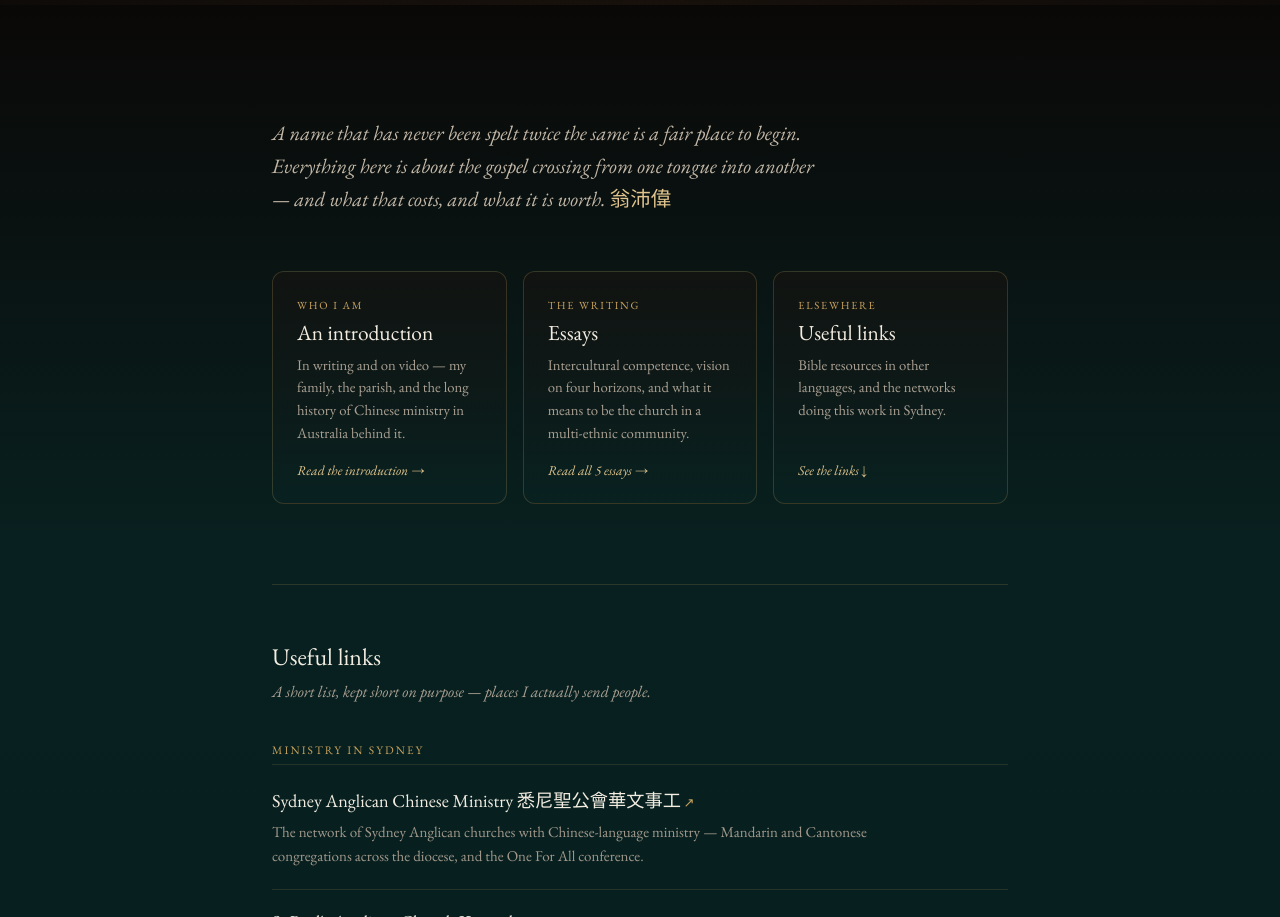
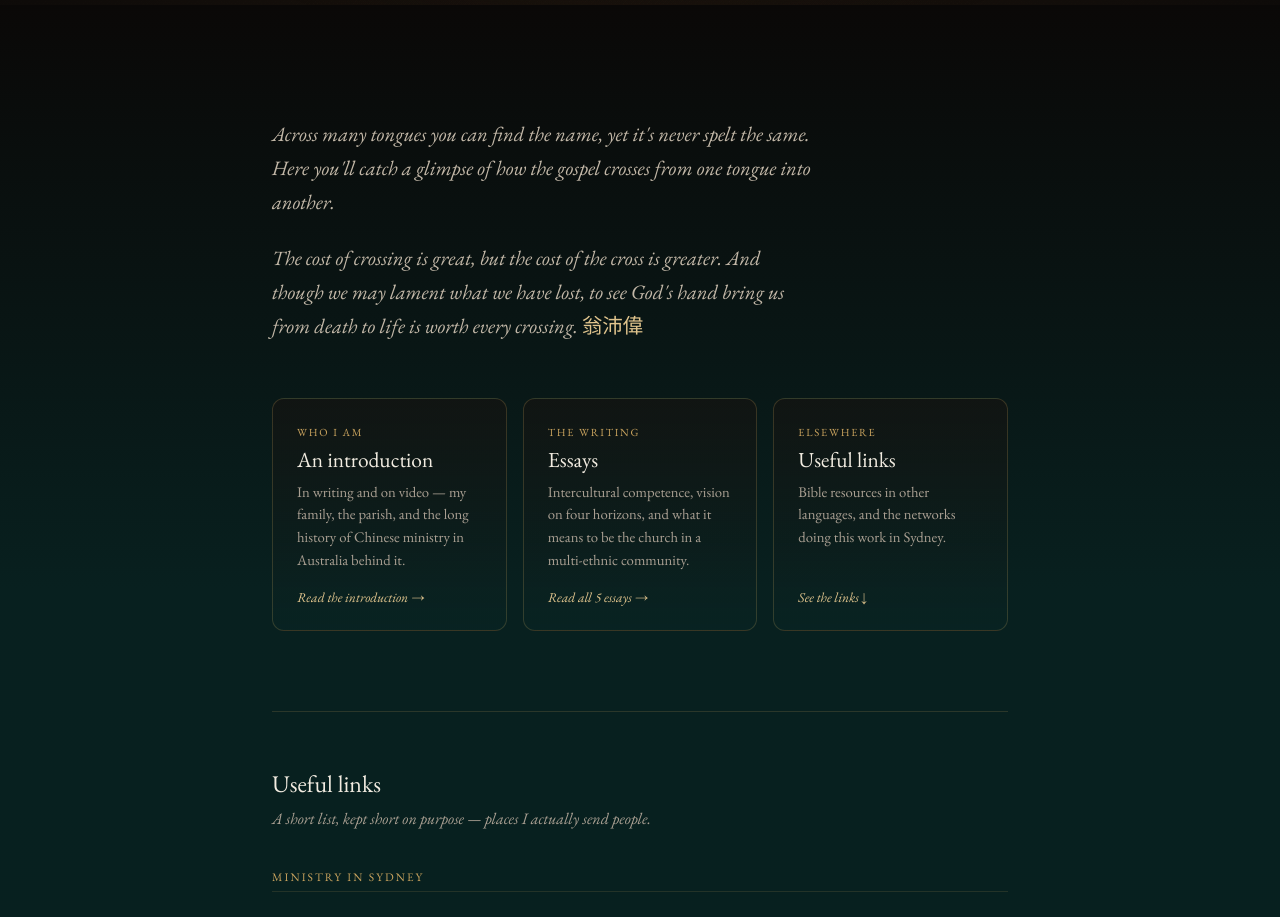
Before and after one commit to w69gjcn72j-dotcom/cross-cultural-ministry, a plain HTML site: page index.html in a window 1280 px wide. Shown: the part 795-1712 px from the top of the page. Drawn offline with nearby package versions, Linux system fonts and the light colour scheme.

Commit message:
Change to intro sentence

```diff
--- a/index.html
+++ b/index.html
@@ -296,9 +296,10 @@
 
   .below-lead{
     font-size:clamp(1.05rem,2.6vw,1.28rem);
-    line-height:1.6;color:#c3b8a8;font-style:italic;
+    line-height:1.65;color:#c3b8a8;font-style:italic;
     max-width:34rem;margin:0 0 clamp(2.5rem,6vw,3.5rem);
   }
+  .below-lead p + p{margin-top:1.1em}
   .below-lead .han{font-family:'Noto Serif TC','Songti SC',var(--serif);
                    font-style:normal;color:var(--gold-soft)}
 
@@ -410,11 +411,13 @@
 <section id="more">
   <div class="below">
 
-    <p class="below-lead">
-      A name that has never been spelt twice the same is a fair place to begin.
-      Everything here is about the gospel crossing from one tongue into another —
-      and what that costs, and what it is worth. <span class="han">翁沛偉</span>
-    </p>
+    <div class="below-lead">
+      <p>Across many tongues you can find the name, yet it's never spelt the same.
+         Here you'll catch a glimpse of how the gospel crosses from one tongue into another.</p>
+      <p>The cost of crossing is great, but the cost of the cross is greater. And though we
+         may lament what we have lost, to see God's hand bring us from death to life is worth
+         every crossing. <span class="han">翁沛偉</span></p>
+    </div>
 
     <nav class="doors" aria-label="Main">
       <a class="door" href="001-an-introduction.html">
```
Also changed, not shown: index-cn.html (+8 -6 lines).
